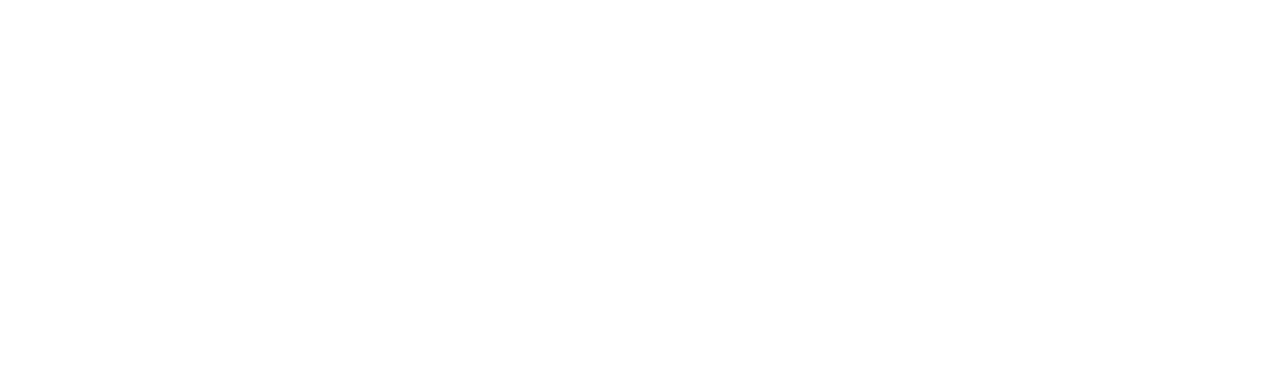
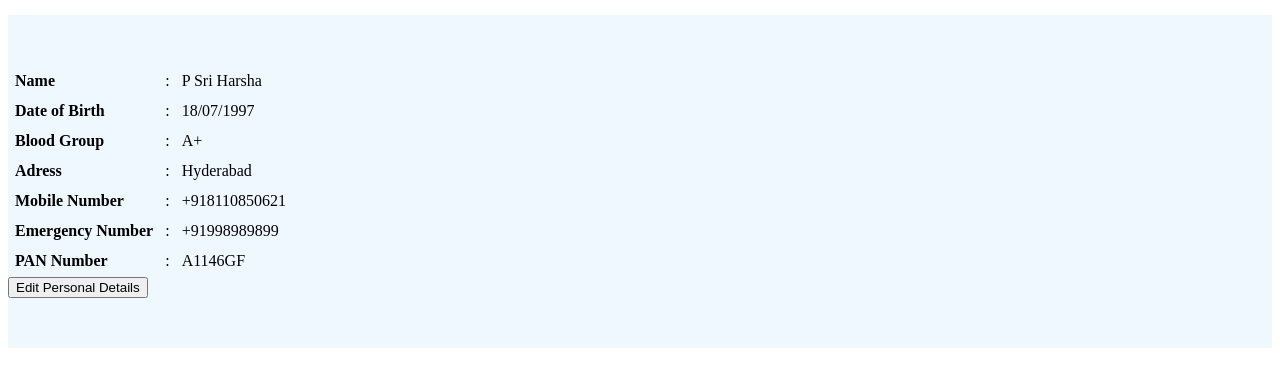
Before and after one commit to muffyharsha/ncp-payroll, a plain HTML site: page personaldetails_page.html in a window 1280 px wide. Drawn offline with Linux system fonts and the light colour scheme; a web font is replaced by a local one.

Commit message:
personal details page added

```diff
--- a/js/main_page.js
+++ b/js/main_page.js
@@ -19,7 +19,7 @@ $(document).ready(function(){
 
             });
 
-            $('#workdetails_nav2').click(function(e){
+            $('#personaldetails_nav').click(function(e){
 
                 e.preventDefault();
 
--- a/personaldetails_page.html
+++ b/personaldetails_page.html
@@ -1,3 +1,60 @@
-<div>
+<link rel="stylesheet" href="css/workdetails.css">
+<div class = "container">
+
+
+    <table class="table d-flex justify-content-center">
+        <tbody>
+                <tr>
+                  <td><strong>Name</strong> </td>
+                  <td>:</td>
+                  <td>P Sri Harsha</td>
+
+                </tr>
+                <tr>
+                  <td><strong>Date of Birth</strong> </td>
+                  <td>:</td>
+                  <td>18/07/1997</td>
+
+                </tr>
+
+                <tr>
+                        <td><strong>Blood Group</strong> </td>
+                        <td>:</td>
+                        <td>A+</td>
+                </tr>
+                <tr>
+                  <td><strong>Adress</strong></td>
+                  <td>:</td>
+                  <td>Hyderabad</td>
+                </tr>
+
+                <tr>
+                        <td><strong>Mobile Number</strong></td>
+                        <td>:</td>
+                        <td>+918110850621</td>
+                </tr>
+
+                <tr>
+                        <td><strong>Emergency Number</strong></td>
+                        <td>:</td>
+                        <td>+91998989899</td>
+                </tr>
+
+
+                <tr>
+                        <td><strong>PAN Number</strong></td>
+                        <td>:</td>
+                        <td>A1146GF</td>
+                </tr>
+
+
+              </tbody>
+
+</table>
+
+<div class="container-fluid text-center">
+    <button  class="btn btn-primary">Edit Personal Details</button>
+</div>
+
 
 </div>
```
Also changed, not shown: main_page.html (+1 -1 lines).
